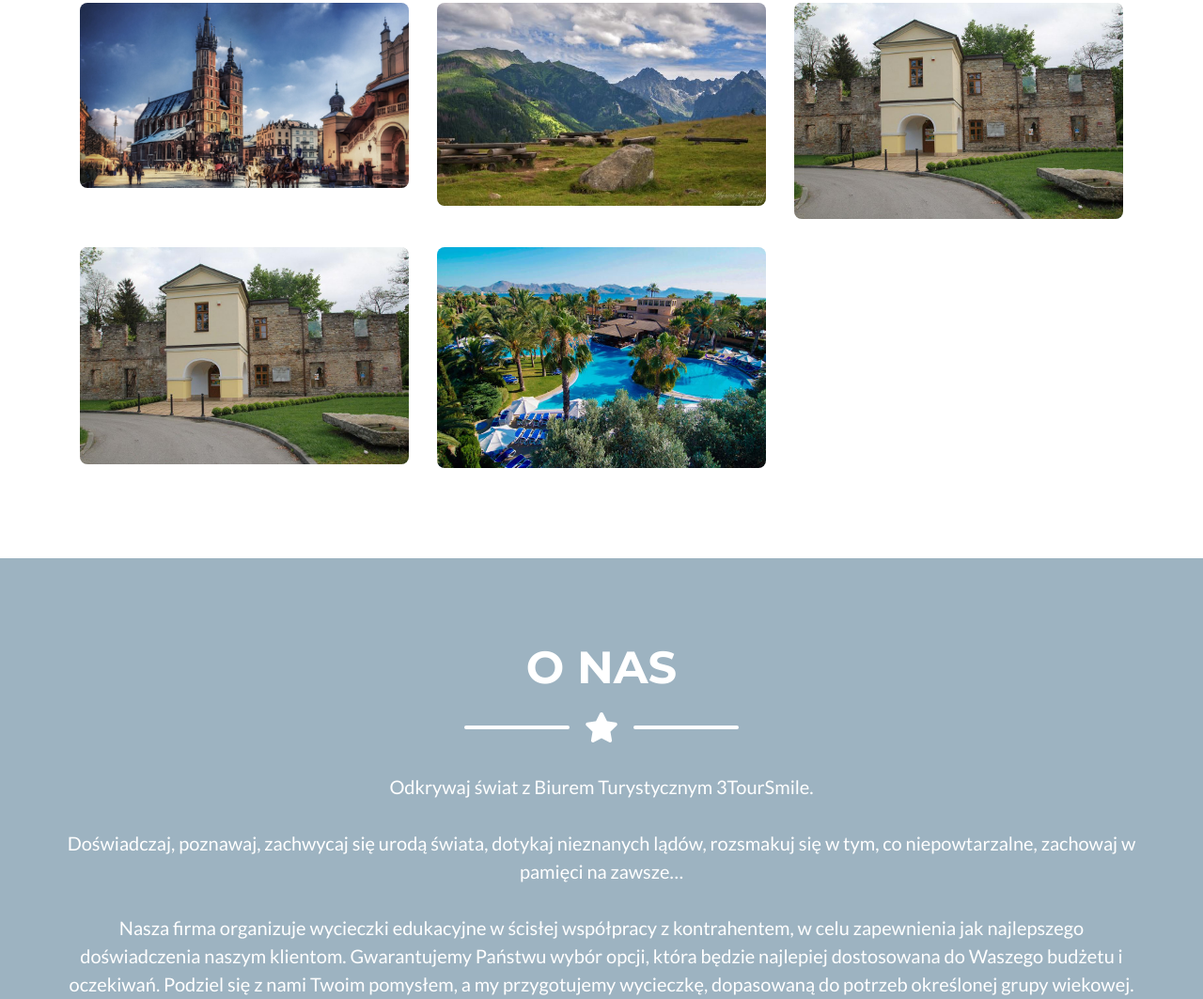
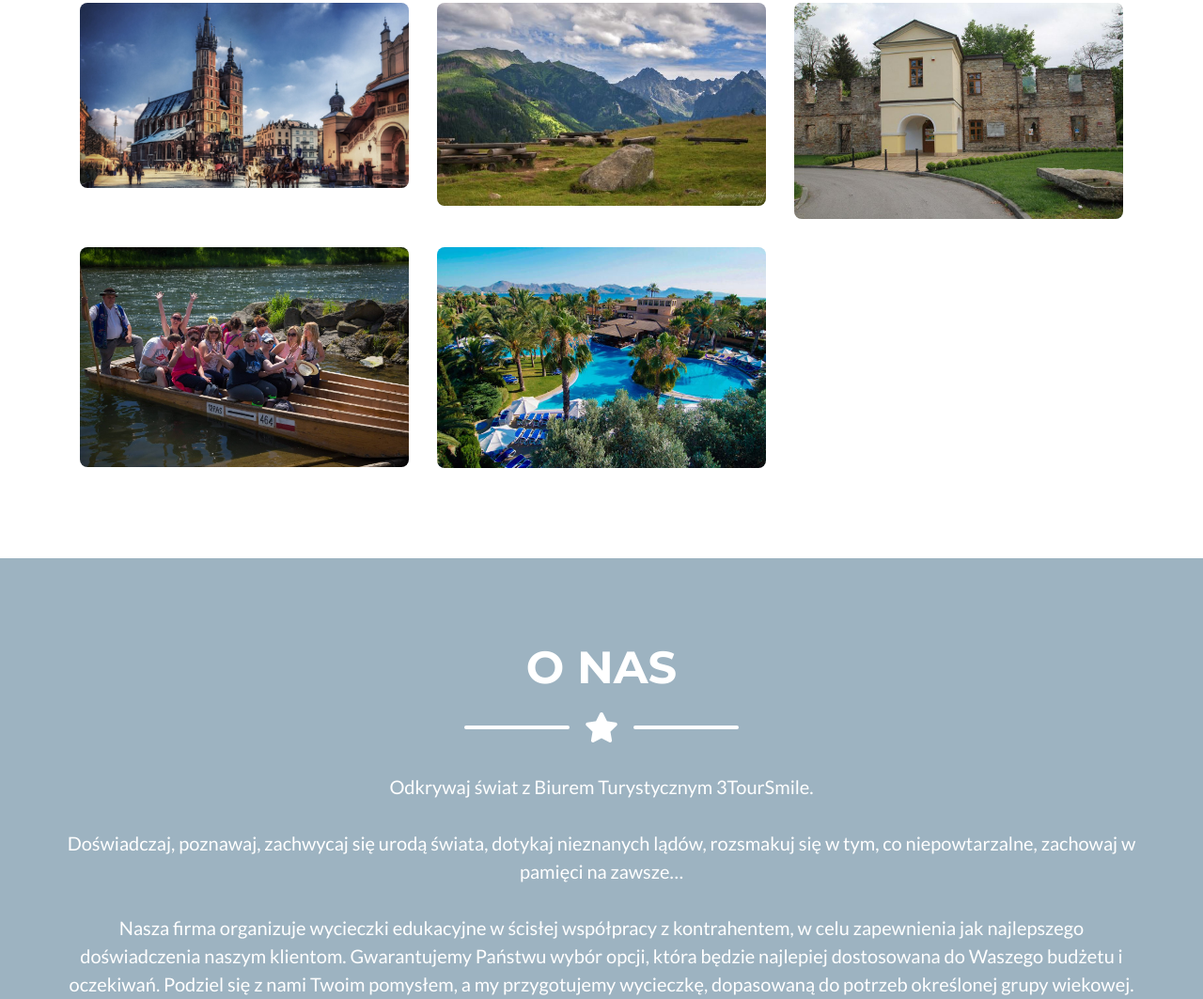
Before and after one commit to mattsto/3toursmile, a website with bundled scripts: page index.html in a window 1280 px wide. Shown: the part 1241-2304 px from the top of the page at 94% size. Built offline with nearby package versions, Linux system fonts and the light colour scheme; files whose address does not match are found by name.

Commit message:
added new photo

```diff
--- a/index.html
+++ b/index.html
@@ -173,7 +173,7 @@
                 <i class="fas fa-2x">Wycieczki integracyjne</i>
               </div>
             </div>
-            <img class="img-fluid" src="img/brenna.jpg" alt="">
+            <img class="img-fluid" src="img/dunajec.jpg" alt="">
           </div>
         </div>
 
@@ -720,7 +720,7 @@ Nasza firma organizuje wycieczki edukacyjne w ścisłej współpracy z kontrahen
                   <div class="divider-custom-line"></div>
                 </div>
                 <!-- Portfolio Modal - Image -->
-                <img class="img-fluid rounded mb-5" src="img/portfolio/game.png" alt="">
+                <img class="img-fluid rounded mb-5" src="img/dunajec.jpg" alt="">
                 <!-- Portfolio Modal - Text -->
                 <p class="mb-5">Przygotowane przez nas programy wycieczek firmowych łączą elementy integracji z wypoczynkiem, zabawą i poznawaniem przepięknych zakątków Polski. Nasze propozycje to między innymi: Kraków, Warszawa, Zakopane, Wrocław i Karkonosze, Gdańsk, Sandomierz i Kazimierz. </br>
 				</p>
```
Also changed, not shown: img/dunajec.jpg (added).
